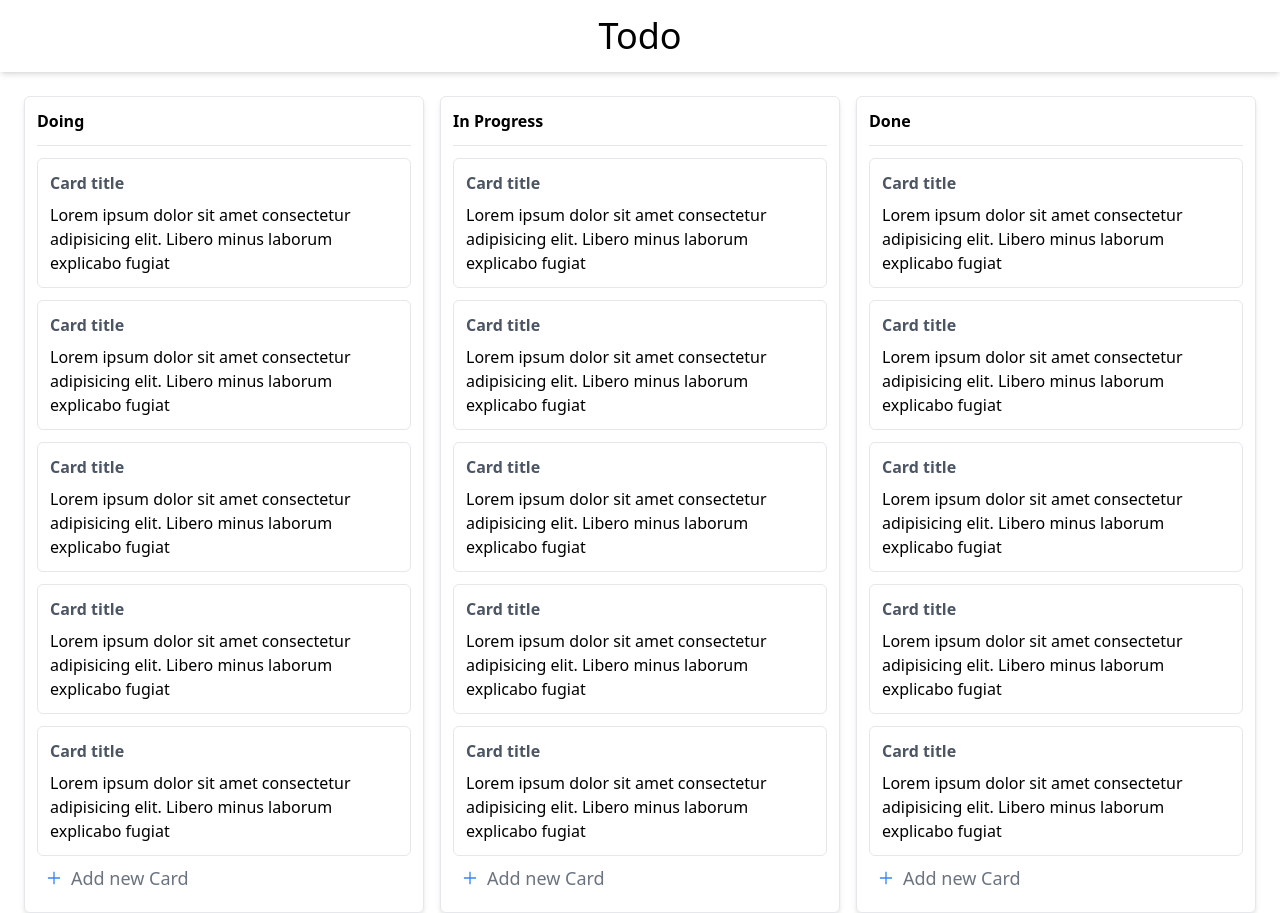
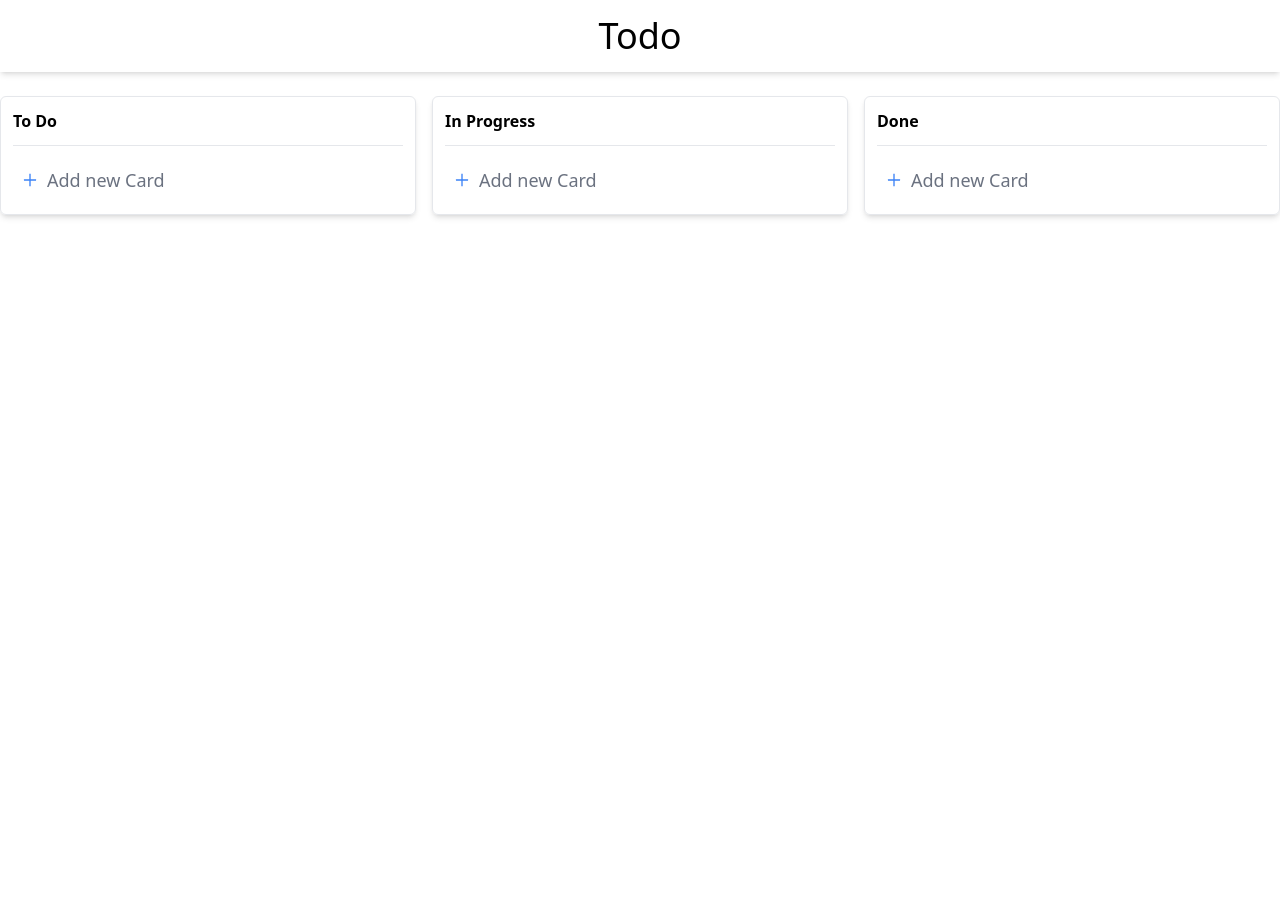
Before and after one commit to mohamed7799/TechyTypes-Task, a React (Vite) app: page / in a window 1280 px wide. After the commit the page ends 800 px from the top, so only its background shows below. Built offline with nearby package versions, Linux system fonts and the light colour scheme.

Commit message:
make the form toggable,create the addin task functionality,store and get hte tasks from the local storage

```diff
--- a/index.html
+++ b/index.html
@@ -6,8 +6,8 @@
     <meta name="viewport" content="width=device-width, initial-scale=1.0" />
     <title>Todo</title>
   </head>
-  <body>
-    <div id="root"></div>
+  <body class="h-full">
+    <div class="h-full" id="root"></div>
     <script type="module" src="/src/main.tsx"></script>
   </body>
 </html>
--- a/package.json
+++ b/package.json
@@ -11,7 +11,8 @@
   "dependencies": {
     "react": "^18.2.0",
     "react-dom": "^18.2.0",
-    "react-icons": "^4.8.0"
+    "react-icons": "^4.8.0",
+    "uuidv4": "^6.2.13"
   },
   "devDependencies": {
     "@types/react": "^18.0.28",
--- a/src/App.tsx
+++ b/src/App.tsx
@@ -1,18 +1,36 @@
+import { useState } from "react";
 import AddForm from "./components/addForm";
 import Header from "./components/header";
 import List from "./components/list";
+import { FormTypeContextProvider } from "./contexts/formTypeContext";
+import { ListContextProvider } from "./contexts/listContext";
 
 const App = () => {
+  const [showForm, setShowForm] = useState(false);
+
+  const openForm = () => {
+    setShowForm(true);
+  };
+
+  const closeForm = () => {
+    setShowForm(false);
+  };
+
   return (
-    <main className="relative h-full">
-      <Header></Header>
-      <div className="flex gap-4 m-6">
-        <List name="Doing"></List>
-        <List name="In Progress"></List>
-        <List name="Done"></List>
-      </div>
-      {/*<AddForm></AddForm>*/}
-    </main>
+    <ListContextProvider>
+      <FormTypeContextProvider>
+        <main className="relative min-h-full">
+          <Header></Header>
+
+          <div className="flex gap-4 my-6 mx-auto max-w-7xl">
+            <List openForm={openForm} name="To Do"></List>
+            <List openForm={openForm} name="In Progress"></List>
+            <List openForm={openForm} name="Done"></List>
+          </div>
+          {showForm && <AddForm closeForm={closeForm}></AddForm>}
+        </main>
+      </FormTypeContextProvider>
+    </ListContextProvider>
   );
 };
 
--- a/src/components/addForm.tsx
+++ b/src/components/addForm.tsx
@@ -1,10 +1,41 @@
+import { useContext, useState } from "react";
 import { AiOutlineClose } from "react-icons/ai";
+import ListContext from "../contexts/listContext";
+import FormTypeContext from "../contexts/formTypeContext";
+import { v4 as uuidv4 } from "uuid";
 
-const AddForm = () => {
+interface AddFormProps {
+  closeForm: Function;
+  type?: string;
+}
+
+const AddForm = ({ closeForm, type }: AddFormProps) => {
+  const [formTitle, setFormTitle] = useState("");
+  const [formDescription, setFormDescription] = useState("");
+  const { list, setList } = useContext(ListContext);
+  const { currentForm } = useContext(FormTypeContext);
+  const submitTask = (e: React.SyntheticEvent) => {
+    e.preventDefault();
+    const newTask: Task = {
+      title: formTitle,
+      description: formDescription,
+      type: currentForm,
+      id: uuidv4(),
+    };
+    console.log(newTask);
+    setList([...list, newTask]);
+    closeForm();
+  };
   return (
     <div className="bg-gray-400/50 flex justify-center items-center absolute inset-0">
-      <form className="w-1/2 bg-white rounded border flex flex-col gap-3 p-6">
-        <AiOutlineClose className="ml-auto text-2xl cursor-pointer"></AiOutlineClose>
+      <form
+        onSubmit={(e) => submitTask(e)}
+        className="w-1/2 bg-white rounded border flex flex-col gap-3 p-6"
+      >
+        <AiOutlineClose
+          onClick={() => closeForm()}
+          className="ml-auto text-2xl cursor-pointer"
+        ></AiOutlineClose>
 
         <label className="font-bold" htmlFor="title">
           Title
@@ -13,6 +44,8 @@ const AddForm = () => {
           className="rounded border-2 focus:outline-none p-2"
           type="text"
           name="title"
+          value={formTitle}
+          onChange={(e) => setFormTitle(e.target.value)}
         />
         <label className="font-bold" htmlFor="description">
           Description
@@ -20,6 +53,8 @@ const AddForm = () => {
         <textarea
           className="rounded border-2 focus:outline-none p-2"
           name="description"
+          value={formDescription}
+          onChange={(e) => setFormDescription(e.target.value)}
         />
 
         <button className="bg-blue-500 text-white font-bold px-6 py-3 rounded">
--- a/src/components/card.tsx
+++ b/src/components/card.tsx
@@ -1,11 +1,15 @@
-const Card = () => {
+interface CardProps {
+  cardTitle: string;
+  cardDescription: string;
+}
+
+const Card = ({ cardTitle, cardDescription }: CardProps) => {
   return (
     <div className="p-3 rounded-md border cursor-pointer">
-      <h3 className="mb-2 font-semibold text-gray-600">Card title</h3>
-      <p>
-        Lorem ipsum dolor sit amet consectetur adipisicing elit. Libero minus
-        laborum explicabo fugiat
-      </p>
+      <h3 className="capitalize mb-2 font-semibold text-gray-600">
+        {cardTitle}
+      </h3>
+      <p>{cardDescription}</p>
     </div>
   );
 };
--- a/src/components/list.tsx
+++ b/src/components/list.tsx
@@ -1,25 +1,45 @@
 import { AiOutlinePlus } from "react-icons/ai";
 import Card from "./card";
+import { useContext } from "react";
+import FormTypeContext from "../contexts/formTypeContext";
+import ListContext from "../contexts/listContext";
 
+//interfaces
 interface Listprops {
   name: string;
+  openForm: Function;
 }
 
-const List = ({ name }: Listprops) => {
+const List = ({ name, openForm }: Listprops) => {
+  //state
+  const { list } = useContext(ListContext);
+  const { setCurrentForm } = useContext(FormTypeContext);
+  //functions
+
   return (
-    <div className="p-3 rounded-md shadow-md border">
+    <div className="p-3 rounded-md shadow-md border w-full h-fit">
       <h2 className="font-bold">{name}</h2>
       <hr className="my-3" />
 
       <div className="flex flex-col gap-3">
-        <Card></Card>
-        <Card></Card>
-        <Card></Card>
-        <Card></Card>
-        <Card></Card>
+        {list
+          .filter((item: Task) => item.type === name)
+          .map((item: Task) => (
+            <Card
+              key={item.id}
+              cardTitle={item.title}
+              cardDescription={item.description}
+            ></Card>
+          ))}
       </div>
 
-      <div className="m-2 flex gap-2 items-center text-lg cursor-pointer">
+      <div
+        onClick={() => {
+          setCurrentForm(name);
+          openForm();
+        }}
+        className="m-2 flex gap-2 items-center text-lg cursor-pointer"
+      >
         <AiOutlinePlus className="text-blue-500"></AiOutlinePlus>
         <span className="text-gray-500">Add new Card</span>
       </div>
--- /dev/null
+++ b/src/contexts/formTypeContext.tsx
@@ -0,0 +1,19 @@
+import { createContext, useState } from "react";
+
+const FormTypeContext = createContext<any>(null);
+
+type Props = {
+  children: JSX.Element;
+};
+
+export const FormTypeContextProvider = ({ children }: Props) => {
+  const [currentForm, setCurrentForm] = useState("Doing");
+
+  return (
+    <FormTypeContext.Provider value={{ currentForm, setCurrentForm }}>
+      {children}
+    </FormTypeContext.Provider>
+  );
+};
+
+export default FormTypeContext;
--- /dev/null
+++ b/src/contexts/listContext.tsx
@@ -0,0 +1,20 @@
+import { createContext, useState } from "react";
+import useLocalStorage from "../hooks/useLocalStorge";
+
+const ListContext = createContext<any>(null);
+
+type Props = {
+  children: JSX.Element;
+};
+
+export const ListContextProvider = ({ children }: Props) => {
+  const [list, setList] = useLocalStorage("tasks", []);
+
+  return (
+    <ListContext.Provider value={{ list, setList }}>
+      {children}
+    </ListContext.Provider>
+  );
+};
+
+export default ListContext;
--- /dev/null
+++ b/src/hooks/useLocalStorge.tsx
@@ -0,0 +1,21 @@
+import { useEffect, useState } from "react";
+
+const getSavedValue = (key: string, initVal: Task[]) => {
+  const savedVal = JSON.parse(localStorage.getItem(key)!);
+  if (savedVal) return savedVal;
+  return initVal;
+};
+
+const useLocalStorage = (key: string, initVal: Task[]) => {
+  const [list, setList] = useState<Task[]>(() => {
+    return getSavedValue(key, initVal);
+  });
+
+  useEffect(() => {
+    localStorage.setItem(key, JSON.stringify(list));
+  }, [list]);
+
+  return [list, setList];
+};
+
+export default useLocalStorage;
--- a/src/index.css
+++ b/src/index.css
@@ -5,7 +5,3 @@
 html {
   height: 100%;
 }
-
-body {
-  min-height: 100%;
-}
--- /dev/null
+++ b/src/interfaces/TaskInterface.ts
@@ -0,0 +1,6 @@
+interface Task {
+  title: string;
+  description: string;
+  type: string;
+  id: string;
+}
```
Also changed, not shown: 1 other file (tests, documents, lock files or other folders).
